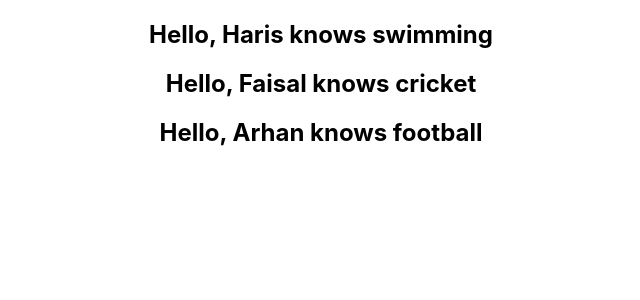
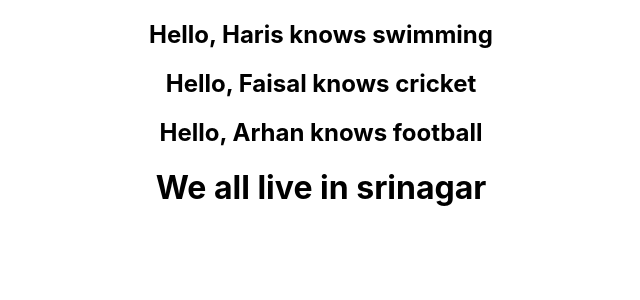
Before and after one commit to MohammedHaris96/React-Practice, a React (Create React App) app: page / in a window 1280 px wide. Shown: the top 300 px of the page, without its empty margins (319-959 px from the left). Built offline with nearby package versions, Linux system fonts and the light colour scheme.

Commit message:
added a new component

```diff
--- a/src/App.js
+++ b/src/App.js
@@ -1,5 +1,6 @@
 import "./App.css";
 import Hello from "./components/Hello";
+import Place from "./components/Place";
 
 function App() {
   return (
@@ -7,6 +8,7 @@ function App() {
       <Hello name="Haris" hobbies="swimming" />
       <Hello name="Faisal" hobbies="cricket" />
       <Hello name="Arhan" hobbies="football" />
+      <Place />
     </div>
   );
 }
--- /dev/null
+++ b/src/components/Place.js
@@ -0,0 +1,11 @@
+import React from "react";
+
+const Place = () => {
+  return (
+    <div>
+      <h1>We all live in srinagar</h1>
+    </div>
+  );
+};
+
+export default Place;
```
